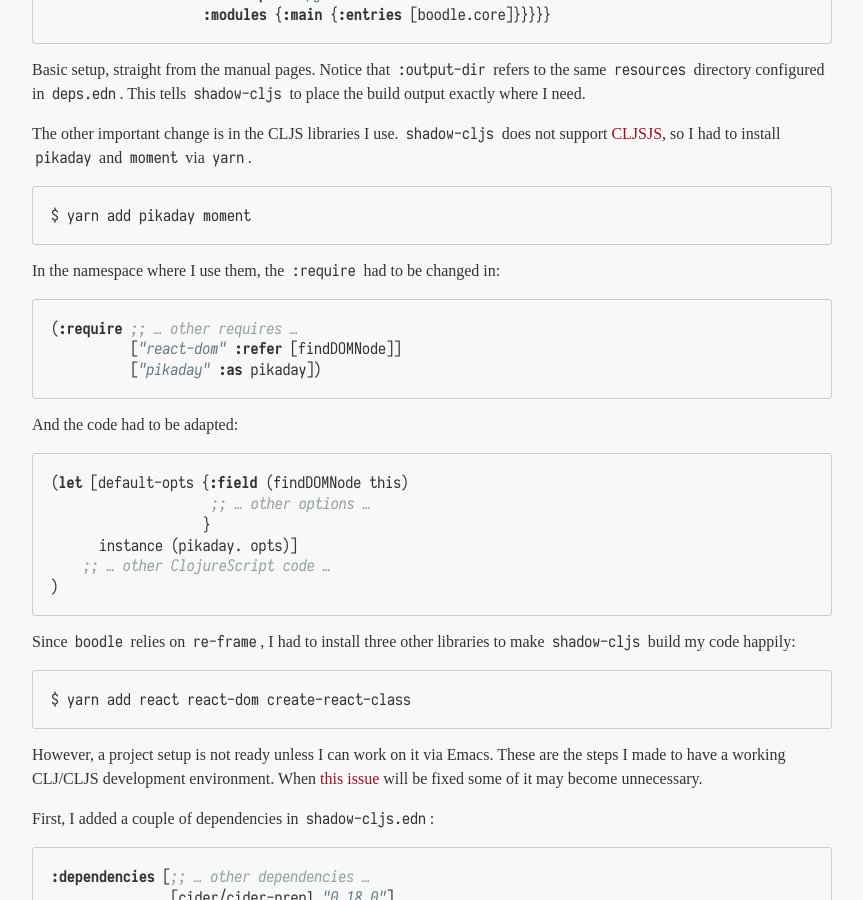
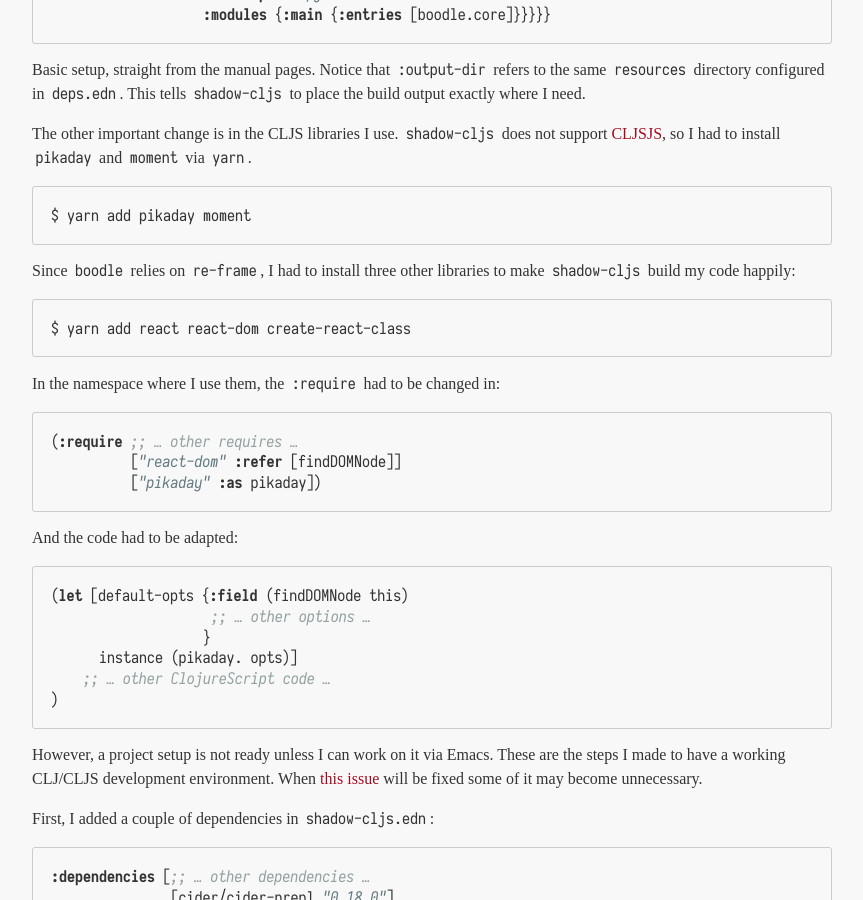
Before and after one commit to manuel-uberti/manuel-uberti.github.io, a Jekyll site: the page built from _posts/2018-11-14-deps-shadow-cljs.md, in a window 1280 px wide and 900 px high, scrolled down 1195 px. Shown: the whole window, without its empty margins (208-1071 px from the left). Built offline with Jekyll 4.4.1, drawn with Linux system fonts in a browser that asks for light colours; some web fonts are replaced; some of the changed lines change nothing that is shown.

Commit message:
Move code into its proper place

````diff
--- a/_posts/2018-11-14-deps-shadow-cljs.md
+++ b/_posts/2018-11-14-deps-shadow-cljs.md
@@ -80,6 +80,13 @@ and `moment` via `yarn`.
 $ yarn add pikaday moment
 ```
 
+Since `boodle` relies on `re-frame`, I had to install three other libraries to
+make `shadow-cljs` build my code happily:
+
+``` shell
+$ yarn add react react-dom create-react-class
+```
+
 In the namespace where I use them, the `:require` had to be changed in:
 
 ``` clojure
@@ -97,13 +104,6 @@ And the code had to be adapted:
       instance (pikaday. opts)]
     ;; … other ClojureScript code …
 )
-```
-
-Since `boodle` relies on `re-frame`, I had to install three other libraries to
-make `shadow-cljs` build my code happily:
-
-``` shell
-$ yarn add react react-dom create-react-class
 ```
 
 However, a project setup is not ready unless I can work on it via Emacs. These
````
